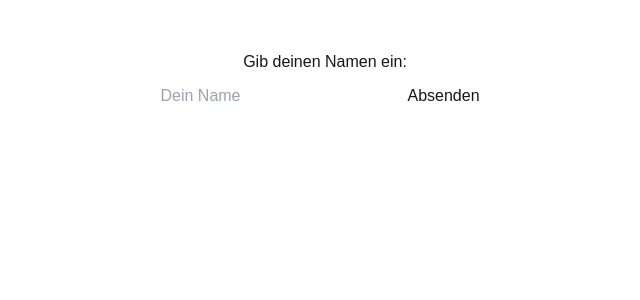
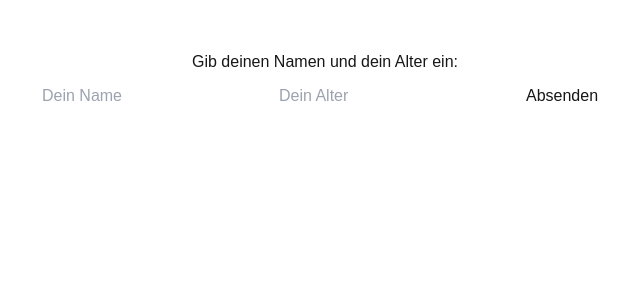
Before and after one commit to DashFreeze/ai-transperancy, a Next.js app: page / in a window 1280 px wide. Shown: the top 300 px of the page, without its empty margins (315-955 px from the left). Built offline with nearby package versions, Linux system fonts and the light colour scheme.

Commit message:
first navigation try

```diff
--- a/app/page.tsx
+++ b/app/page.tsx
@@ -1,18 +1,24 @@
 'use client'
 import { useState } from 'react';
+import { useRouter } from 'next/navigation';
 
 export default function Home() {
+    const [name, setName] = useState('');
+    const [age, setAge] = useState('');
+    const router = useRouter();
 
-        const [name, setName] = useState('');
-
-        const handleSubmit = (e) => {
+    const handleSubmit = (e: { preventDefault: () => void; }) => {
         e.preventDefault();
-            alert(`Hallo, ${name}!`);
+        if (name && age) {
+            router.push('/question');
+        } else {
+            alert('Bitte füllen Sie sowohl den Namen als auch das Alter aus.');
+        }
     };
 
     return (
         <div style={{ textAlign: 'center', marginTop: '50px' }}>
-                <h1>Gib deinen Namen ein:</h1>
+            <h1>Gib deinen Namen und dein Alter ein:</h1>
             <form onSubmit={handleSubmit}>
                 <input
                     type="text"
@@ -21,6 +27,13 @@ export default function Home() {
                     onChange={(e) => setName(e.target.value)}
                     style={{ padding: '10px', fontSize: '16px' }}
                 />
+                <input
+                    type="number"
+                    placeholder="Dein Alter"
+                    value={age}
+                    onChange={(e) => setAge(e.target.value)}
+                    style={{ padding: '10px', fontSize: '16px', marginLeft: '10px' }}
+                />
                 <button type="submit" style={{ marginLeft: '10px', padding: '10px 20px' }}>
                     Absenden
                 </button>
--- /dev/null
+++ b/app/question/page.tsx
@@ -0,0 +1,3 @@
+export default function Question() {
+    return <div>Frage</div>;
+}
```
Lines whose indentation alone changed are shown as unchanged.
